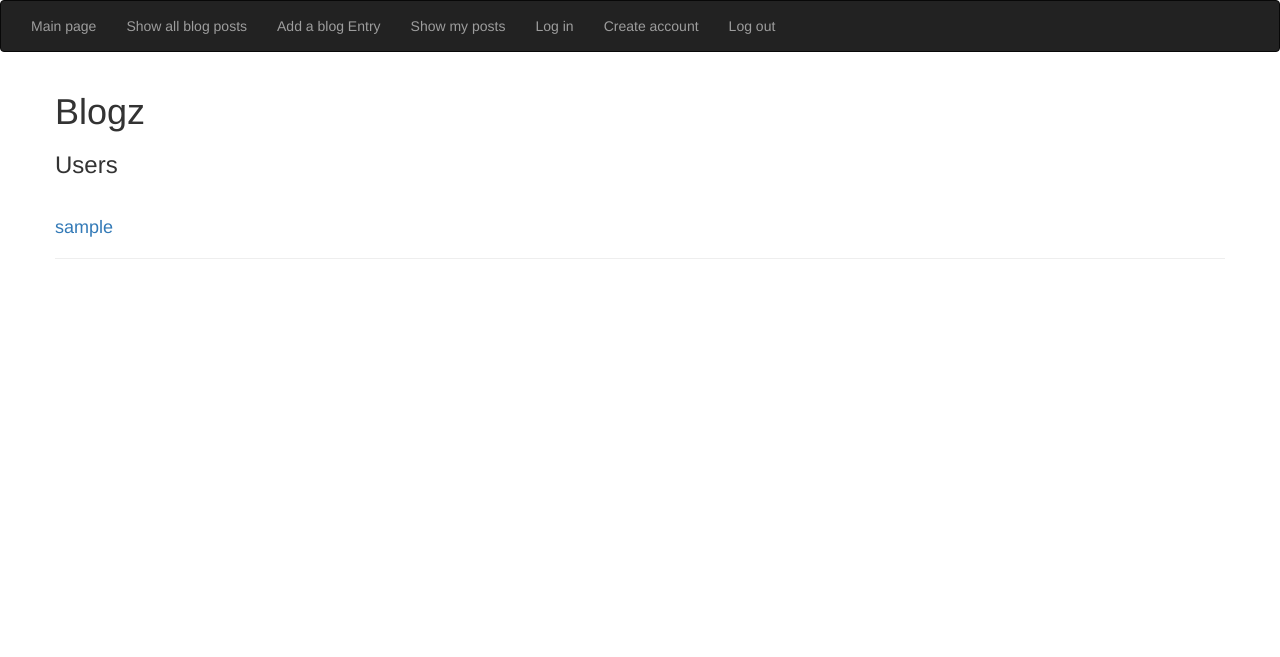
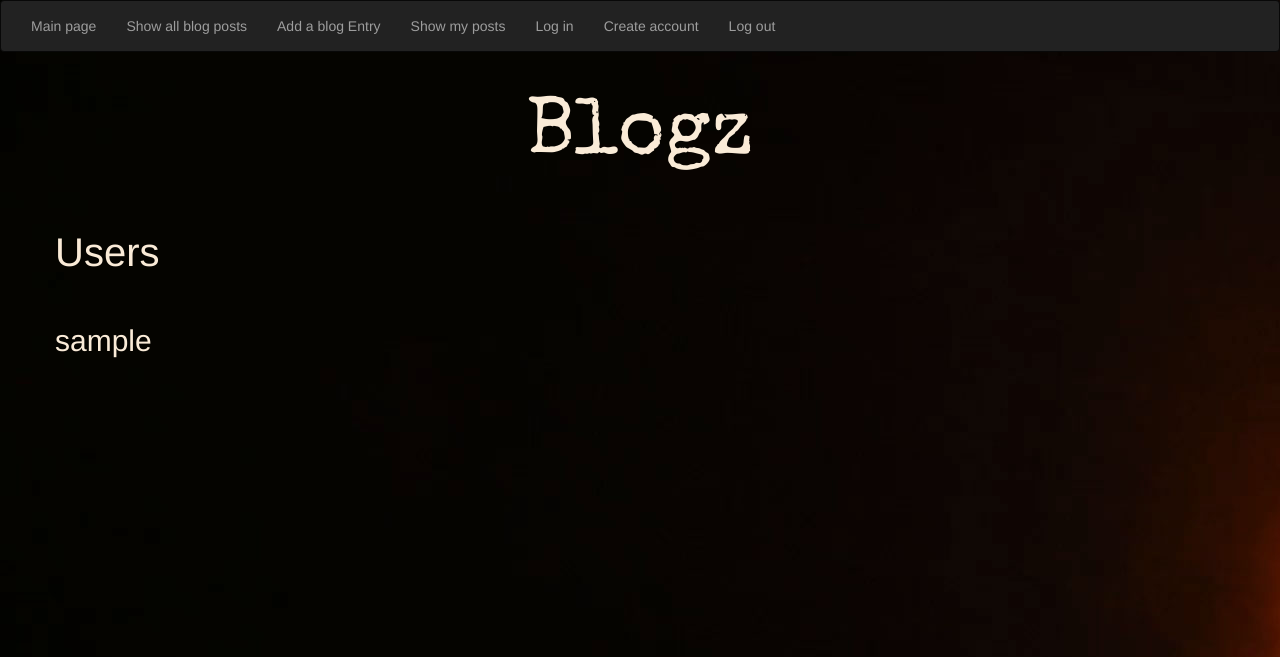
Before and after one commit to LAnderson-STL/blogz, a Flask app: page / in a window 1280 px wide. Shown: the top 657 px of the page. Run offline with Flask 2, Linux system fonts and the light colour scheme; the visitor is signed in with stand-in values (Sample User, id 1); data comes from the database, SQL or seed files in the repository; some libraries are stand-ins or nearby versions.

Commit message:
add styling

```diff
--- a/main.py
+++ b/main.py
@@ -58,8 +58,7 @@ def not_empty(input):
 #check for to see if they are logged in
 def require_login():
     #create list of pages OK to view without being logeed in.
-    allowed_routes = ['login', 'signup', 'index', 'show_all_posts']
-    #if there is not a username key in session dict (not logged in),
+    allowed_routes = ['login', 'signup', 'index', 'show_all_posts', 'static']
     # then redirect to login
     #enpoint is given path
     #square brackets ??
--- a/static/stylesheets/style.css
+++ b/static/stylesheets/style.css
@@ -1,6 +1,45 @@
 
+html{
+    color: antiquewhite;
+    font-size: 20px;
+}
+.error {
+    color: red;
+    list-style-type: none;
+    }
 
-.error {
-    color :red;
+.page-heading {
+    text-align: center;
+    font-family: 'Special Elite', cursive;
+    font-size: 4rem;
+}
+
+body {
+    background-image: url("/static/images/bulbs.jpg");
+    background-repeat: no-repeat;
 
 }
+
+h1, h2, h3, h4, p, label {
+    color: antiquewhite;
+}
+
+h3 {
+    font-size: 2rem;
+}
+
+p {
+    font-size: 1rem;
+}
+
+.published {
+    font-size: .7rem;
+}
+
+input {
+    font-size: .8rem;
+}
+
+.title-link, .user-link {
+
+}
--- a/templates/base.html
+++ b/templates/base.html
@@ -2,14 +2,16 @@
 <html>
     <head>
         <title>{{title}}</title>
-        <style>
-            .error {
-                color: red}
-        </style>
-        <link rel="stylesheet" type= "text/css" href= "{{ url_for('static', filename='stylesheets/style.css') }}">
+
+
+
+
+
+
         <!-- Latest compiled and minified CSS -->
         <link rel="stylesheet" href="https://maxcdn.bootstrapcdn.com/bootstrap/3.4.0/css/bootstrap.min.css">
-
+        <link rel="stylesheet"  href= "{{ url_for('static', filename='stylesheets/style.css') }}">
+        <link href="https://fonts.googleapis.com/css?family=Special+Elite" rel="stylesheet">
         <!-- jQuery library -->
         <script src="https://ajax.googleapis.com/ajax/libs/jquery/3.3.1/jquery.min.js"></script>
         <!-- Latest compiled JavaScript -->
@@ -19,7 +21,7 @@
 
 
 
-    <body>
+    <body class=>
 
         <nav class="navbar navbar-inverse">
             <div class="container-fluid">
@@ -45,6 +47,12 @@
             <div class="row">
                 <div class=col-12>
 
+
+
+
+    {% block content %}
+    {% endblock %}
+
     {% with messages = get_flashed_messages(with_categories=True) %}
         <ul>
         {% for category,message in messages %}
@@ -53,12 +61,10 @@
         </ul>
     {% endwith %}
 
-
-    {% block content %}
-    {% endblock %}
             </div>
         </div>
     </div>
 
+
     </body>
 </html>
--- a/templates/blog.html
+++ b/templates/blog.html
@@ -3,6 +3,7 @@
 {% block content %}
 
 <h1 class="page-heading">Blogz</h1>
+</br>
 <h3>All Posts</h3>
 </br>
 
@@ -15,7 +16,8 @@
             <p class="body">{{blog.body}}</p>
                 <br />
                 <br />
-                <hr/>
+                <br />
+
 
     {% endfor %}
 
--- a/templates/index.html
+++ b/templates/index.html
@@ -3,6 +3,7 @@
 {% block content %}
 
 <h1 class="page-heading">Blogz</h1>
+</br>
 <h3>Users</h3>
 </br>
 
@@ -12,12 +13,13 @@
 
 
     {% for user in users %}
-        <a class="user-link" href="/?id={{user.id}}"><h4 class="user-username">{{user.username}}</h4></a>
+        <a class="user-link" href="/?id={{user.id}}"><h2 class="user-username">{{user.username}}</h2></a>
 
 
 
 
-                <hr/>
+        <br />
+        <br />
 
     {% endfor %}
 
--- a/templates/myposts.html
+++ b/templates/myposts.html
@@ -3,6 +3,7 @@
 {% block content %}
 
 <h1 class="page-heading">Blogz</h1>
+</br>
 <h3>My Posts</h3>
 </br>
 
@@ -21,7 +22,7 @@
                 </form>
                 <br />
                 <br />
-                <hr/>
+                <br />
 
     {% endfor %}
 
--- a/templates/newpost.html
+++ b/templates/newpost.html
@@ -2,6 +2,7 @@
 
 {% block content %}
 <h1 class="page-heading">Blogz</h1>
+</br>
 <h3>Add a blog entry</h3>
     </br>
     <form method='POST'>
--- a/templates/userposts.html
+++ b/templates/userposts.html
@@ -3,6 +3,7 @@
 {% block content %}
 
 <h1 class="page-heading">Blogz</h1>
+</br>
 <h3>User Posts</h3>
 </br>
 
@@ -13,7 +14,8 @@
             <p class="body">{{blog.body}}</p>
 
                 <br />
-                <hr/>
+                <br />
+                <br />
 
     {% endfor %}
 
```
Also changed, not shown: templates/login.html (+7 -3 lines), templates/signup.html (+7 -4 lines), static/images/bulbs.jpg (added).
